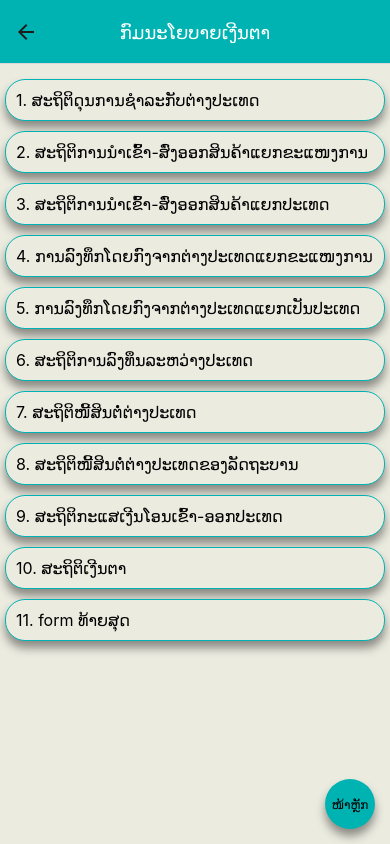
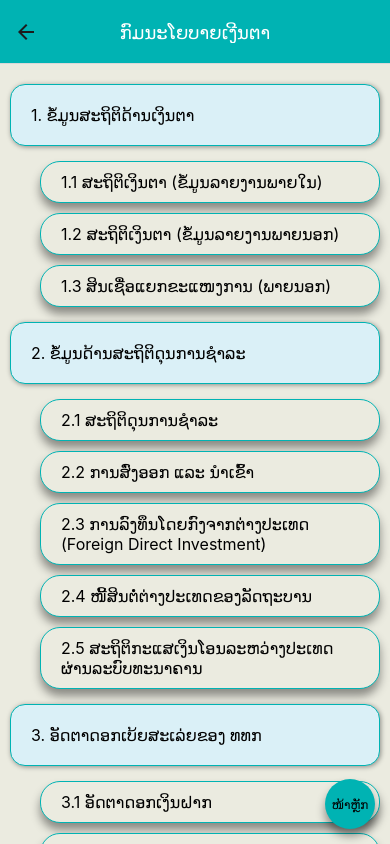
Before and after one commit to kerlorsenglao/bol_report, a React Native app: screen /MPD in a window 390 px wide. Built offline with nearby package versions, Linux system fonts and the light colour scheme.

Commit message:
Toum finish Menu Layout on 14/12/2022 at 18:00

```diff
--- a/src/app/components/GraphComponent.js
+++ b/src/app/components/GraphComponent.js
@@ -1,51 +1,50 @@
-import { StyleSheet, Text, View, Image } from 'react-native'
+import { StyleSheet, Text, View, TouchableOpacity } from 'react-native'
 import React from 'react'
 import { COLORS, SIZES } from '../../constant'
-import graph from '../../assets/images/graph.png'
+import Ionicons from 'react-native-vector-icons/Ionicons'
 
 export default function GraphComponent() {
   return (
-    <View
-        style={{
-            height: 210,
-            // backgroundColor: COLORS.secondary,
-            marginTop:10,
-            marginHorizontal: 2,
-            borderRadius: 10
-        }}
-    >
-        <View
-            style={{
-                justifyContent:'center',
-                alignItems:'center'
-            }}
-        >
-            <Text
-                style={{
-                    color: COLORS.black,
-                    fontSize: SIZES.medium,
-                    fontWeight: 'bold',
-                    marginBottom:2
+    <View style={{height: 210,marginHorizontal: 2,justifyContent:'center'}}>
+        <View style={{flexDirection:'row'}}>
+            {/* ອັດຕາແລກປ່ຽນ */}
+            <TouchableOpacity
+                onPress={()=>{
+                    console.log('Exchange Rate')
                 }}
-            >ເສັ້ນສະແດງອັດຕາແລກປ່ຽນ</Text>
-        </View>
-        <View
-            style={{
-                paddingHorizontal: 2
-            }}
-        >
-            <Image
-                source={graph}
-                style={{
-                    resizeMode:'stretch',
-                    width: '100%',
-                    height: 178,
-                    borderRadius:10
+                style={[{marginLeft:10,marginRight:5},styles.card]}
+            >
+                <Ionicons name='bar-chart-sharp' size={50} color={COLORS.black} />
+                <Text style={{color:COLORS.black,fontSize:SIZES.medium}}>ອັດຕາແລກປ່ຽນ</Text>
+            </TouchableOpacity>
+
+            {/* ອັດຕາເງິນເຟີ້ */}
+            <TouchableOpacity
+                onPress={()=>{
+                    console.log('Inflation')
                 }}
-            />
+                style={[{marginLeft:5,marginRight:10},styles.card]}
+            >
+                <Ionicons name='pulse-sharp' size={50} color={COLORS.black} />
+                <Text style={{color:COLORS.black,fontSize:SIZES.medium}}>ອັດຕາເງິນເຟີ້</Text>
+            </TouchableOpacity>
         </View>
     </View>
   )
 }
 
-const styles = StyleSheet.create({})
+const styles = StyleSheet.create({
+    card:{
+        flex:1,
+        height:180,
+        alignItems:'center',
+        justifyContent:'center',
+        backgroundColor: '#daf0f7',
+        borderRadius:30,
+        shadowOffset: {width: 1, height: 1},
+        shadowColor: '#00b3b377',
+        shadowOpacity: 0.4,
+        shadowRadius: 5,
+        elevation:5
+    }
+})
--- a/src/app/screens/BOD/BODReportScreen.js
+++ b/src/app/screens/BOD/BODReportScreen.js
@@ -1,19 +1,108 @@
-import { StyleSheet, Text, View } from 'react-native'
-import React from 'react'
+import { StyleSheet, Text, View, TouchableOpacity } from 'react-native'
+import React,{useState} from 'react'
 
 import BackInHomeComponent from '../../components/BackInHomeComponent'
+import { ScrollView } from 'react-native-gesture-handler'
+import { COLORS, SIZES } from '../../../constant';
+import * as Animatable from 'react-native-animatable'
 
 export default function BODReportScreen({navigation}) {
-  return (
-    <View
-      style={{
-        flex: 1,
-      }}
-    >
-      <Text>BODReportScreen</Text>
-      <BackInHomeComponent navigation={navigation}/>
-    </View>
-  )
+    const [show1,setShow1] = useState(true)
+    const [show2,setShow2] = useState(true)
+    const [show3,setShow3] = useState(true)
+    const [show4,setShow4] = useState(true)
+    const [show5,setShow5] = useState(true)
+    const [show6,setShow6] = useState(true)
+    return (
+      <View style={{flex:1}}>
+        <ScrollView style={{marginTop: 10}}>
+
+          {/* add by toum 14/12/2022 */}
+
+          <BigMenuComponent
+              bigMenuName="1. ການບໍລິຫານຄັງສຳຮອງເງິນຕາຕ່າງປະເທດ"
+              navigation={navigation}
+              // screenName='BSD'
+              show={show1}
+              setShow={setShow1}
+          />
+
+          <BigMenuComponent
+              bigMenuName="2. ວຽກງານສິນເຊື່ອ"
+              navigation={navigation}
+              // screenName='BSD'
+              show={show2}
+              setShow={setShow2}
+          />
+
+          <BigMenuComponent
+              bigMenuName="3. ວຽກງານຕະຫຼາດເງິນພາຍໃນ"
+              navigation={navigation}
+              // screenName='BSD'
+              show={show3}
+              setShow={setShow3}
+          />
+
+          <BigMenuComponent
+              bigMenuName="4. ວຽກງານບັນຊີ-ບໍລິການ"
+              navigation={navigation}
+              // screenName='BSD'
+              show={show3}
+              setShow={setShow3}
+          />
+
+          <BigMenuComponent
+              bigMenuName="5. ຍອດເງິນຝາກຂອງແຕ່ລະພາກສວ່ນ"
+              navigation={navigation}
+              // screenName='BSD'
+              show={show3}
+              setShow={setShow3}
+          />
+
+          <BigMenuComponent
+              bigMenuName="6. ອັດຕາແລກປ່ຽນສະເລ່ຍຂອງການຊື້-ຂາຍເງິນຕາຕ່າງປະເທດ  (Fx Spot)"
+              navigation={navigation}
+              // screenName='BSD'
+              show={show3}
+              setShow={setShow3}
+          />
+
+        </ScrollView>
+        <BackInHomeComponent navigation={navigation}/>
+      </View>
+    )
 }
 
 const styles = StyleSheet.create({})
+
+const BigMenuComponent = ({bigMenuName,navigation,screenName='',show,setShow}) => {
+  return (
+      <TouchableOpacity
+          style={{
+              backgroundColor: '#daf0f7',
+              paddingHorizontal: 20,
+              paddingVertical:20,
+              margin: 10,
+              borderColor: COLORS.primary,
+              borderWidth:1,
+              borderRadius:15,
+              shadowOffset: {width: 1, height: 1},
+              shadowColor: '#000',
+              shadowOpacity: 0.4,
+              shadowRadius: 5,
+              elevation:7
+          }}
+
+          onPress={()=>{
+              if(screenName==''){
+                  setShow(!show)
+              }else{
+                  navigation.navigate(screenName)
+              }
+
+          }}
+      >
+          <Text style={{color: '#000', fontSize: SIZES.medium}}>{bigMenuName}</Text>
+      </TouchableOpacity>
+  )
+}
--- a/src/app/screens/MPD/MPDReportScreen.js
+++ b/src/app/screens/MPD/MPDReportScreen.js
@@ -1,28 +1,149 @@
 import { StyleSheet, Text, View, TouchableOpacity } from 'react-native'
-import React from 'react'
+import React, { useState } from 'react'
 
 import BackInHomeComponent from '../../components/BackInHomeComponent'
 import { ScrollView } from 'react-native-gesture-handler'
 import { COLORS, SIZES } from '../../../constant';
+import * as Animatable from 'react-native-animatable'
 
 export default function MPDReportScreen({navigation}) {
+    const [show1,setShow1] = useState(true)
+    const [show2,setShow2] = useState(true)
+    const [show3,setShow3] = useState(true)
   return (
-    <View
-      style={{
-        flex:1
-      }}
-    >
-      <ScrollView
-        style={{
-          marginTop: 10
-        }}
-      >
+    <View style={{flex:1}}>
+      <ScrollView style={{marginTop: 10}}>
+
+        {/* add by toum 14/12/2022 */}
+
+        <BigMenuComponent
+            bigMenuName="1. ຂໍ້ມູນສະຖິຕິດ້ານເງິນຕາ"
+            navigation={navigation}
+            // screenName='BSD'
+            show={show1}
+            setShow={setShow1}
+        />
+
+        {
+            // sub menu 1
+            show1 ?
+            <Animatable.View
+                    style={styles.footer}
+                    animation='fadeInDown'
+                    duration={100}
+            >
+                <SubMenuComponent subMenuName="1.1 ສະຖິຕິເງິນຕາ (ຂໍ້ມູນລາຍງານພາຍໃນ)" navigation={navigation} screenName="MPD_BOPQuaterly" />
+                <SubMenuComponent subMenuName="1.2 ສະຖິຕິເງິນຕາ (ຂໍ້ມູນລາຍງານພາຍນອກ)" navigation={navigation} screenName="" />
+                <SubMenuComponent subMenuName="1.3 ສິນເຊື່ອແຍກຂະແໜງການ (ພາຍນອກ)" navigation={navigation} screenName="" />
+
+            </Animatable.View>
+            :
+            null
+        }
+
+        <BigMenuComponent
+            bigMenuName="2. ຂໍ້ມູນດ້ານສະຖິຕິດຸນການຊໍາລະ"
+            navigation={navigation}
+            // screenName='BSD'
+            show={show2}
+            setShow={setShow2}
+        />
+        {
+            // sub menu 2
+            show2 ?
+            <Animatable.View
+                    style={styles.footer}
+                    animation='fadeInDown'
+                    duration={100}
+            >
+                <SubMenuComponent subMenuName="2.1 ສະຖິຕິດຸນການຊໍາລະ" navigation={navigation} screenName="" />
+                <SubMenuComponent subMenuName="2.2 ການສົ່ງອອກ ແລະ ນຳເຂົ້າ" navigation={navigation} screenName="" />
+                <SubMenuComponent subMenuName="2.3 ການລົງທຶນໂດຍກົງຈາກຕ່າງປະເທດ (Foreign Direct Investment)" navigation={navigation} screenName="" />
+                <SubMenuComponent subMenuName="2.4 ໜີ້ສິນຕໍ່ຕ່າງປະເທດຂອງລັດຖະບານ" navigation={navigation} screenName="" />
+                <SubMenuComponent subMenuName="2.5 ສະຖິຕິກະແສເງິນໂອນລະຫວ່າງປະເທດຜ່ານລະບົບທະນາຄານ" navigation={navigation} screenName="" />
+
+            </Animatable.View>
+            :
+            null
+        }
+
+        <BigMenuComponent
+            bigMenuName="3. ອັດຕາດອກເບ້ຍສະເລ່ຍຂອງ ທທກ"
+            navigation={navigation}
+            // screenName='BSD'
+            show={show3}
+            setShow={setShow3}
+        />
+
+        {
+            // sub menu 3
+            show3 ?
+            <Animatable.View
+                    style={styles.footer}
+                    animation='fadeInDown'
+                    duration={100}
+            >
+                <SubMenuComponent subMenuName="3.1 ອັດຕາດອກເງິນຝາກ" navigation={navigation} screenName="" />
+                <SubMenuComponent subMenuName="3.2 ອັດຕາດອກເງິນກູ້" navigation={navigation} screenName="" />
+            </Animatable.View>
+            :
+            null
+        }
+
+      </ScrollView>
+      <BackInHomeComponent navigation={navigation}/>
+    </View>
+  )
+}
+
+const styles = StyleSheet.create({})
+
+const BigMenuComponent = ({bigMenuName,navigation,screenName='',show,setShow}) => {
+    return (
         <TouchableOpacity
-            onPress={()=>navigation.navigate('MPD_BOPQuaterly')}
+            style={{
+                backgroundColor: '#daf0f7',
+                paddingHorizontal: 20,
+                paddingVertical:20,
+                margin: 10,
+                borderColor: COLORS.primary,
+                borderWidth:1,
+                borderRadius:15,
+                shadowOffset: {width: 1, height: 1},
+                shadowColor: '#000',
+                shadowOpacity: 0.4,
+                shadowRadius: 5,
+                elevation:7
+            }}
+
+            onPress={()=>{
+                if(screenName==''){
+                    setShow(!show)
+                }else{
+                    navigation.navigate(screenName)
+                }
+
+            }}
+        >
+            <Text style={{color: '#000', fontSize: SIZES.medium}}>{bigMenuName}</Text>
+        </TouchableOpacity>
+    )
+}
+
+const SubMenuComponent = ({subMenuName,navigation,screenName=''}) => {
+    return (
+        <TouchableOpacity
+            onPress={()=>{
+                if(screenName!=''){
+                    navigation.navigate(screenName)
+                }
+            }}
             style={{
                 backgroundColor: COLORS.gray_ligth,
                 padding: 10,
-                margin: 5,
+                marginVertical: 5,
+                marginLeft:40,
+                marginRight:10,
                 borderColor: COLORS.gray_ligth,
                 borderWidth:1,
                 borderRadius:20,
@@ -38,242 +159,7 @@ export default function MPDReportScreen({navigation}) {
                 elevation: 14,
             }}
             >
-            <Text style={{color: '#000000', fontSize: SIZES.medium,}}>1. ສະຖິຕິດຸນການຊຳລະກັບຕ່າງປະເທດ</Text>
+            <Text style={{color: '#000000', fontSize: SIZES.medium,paddingHorizontal:10}}>{subMenuName}</Text>
         </TouchableOpacity>
-        <TouchableOpacity
-            // onPress={()=>navigation.navigate('BSD')}
-            style={{
-                backgroundColor: COLORS.gray_ligth,
-                padding: 10,
-                margin: 5,
-                borderColor: COLORS.gray_ligth,
-                borderWidth:1,
-                borderRadius:20,
-                borderColor: COLORS.primary,
-                borderWidth: 1,
-                shadowColor: COLORS.black,
-                shadowOffset: {
-                    width: 0,
-                    height: 7,
-                },
-                shadowOpacity: 0.41,
-                shadowRadius: 9.11,
-                elevation: 14,
-            }}
-            >
-            <Text style={{color: '#000000', fontSize: SIZES.medium,}}>2. ສະຖິຕິການນຳເຂົ້າ-ສົ່ງອອກສິນຄ້າແຍກຂະແໜງການ</Text>
-        </TouchableOpacity>
-        <TouchableOpacity
-            // onPress={()=>navigation.navigate('BSD')}
-            style={{
-                backgroundColor: COLORS.gray_ligth,
-                padding: 10,
-                margin: 5,
-                borderColor: COLORS.gray_ligth,
-                borderWidth:1,
-                borderRadius:20,
-                borderColor: COLORS.primary,
-                borderWidth: 1,
-                shadowColor: COLORS.black,
-                shadowOffset: {
-                    width: 0,
-                    height: 7,
-                },
-                shadowOpacity: 0.41,
-                shadowRadius: 9.11,
-                elevation: 14,
-            }}
-            >
-            <Text style={{color: '#000000', fontSize: SIZES.medium,}}>3. ສະຖິຕິການນຳເຂົ້າ-ສົ່ງອອກສິນຄ້າແຍກປະເທດ</Text>
-        </TouchableOpacity>
-        <TouchableOpacity
-            // onPress={()=>navigation.navigate('BSD')}
-            style={{
-                backgroundColor: COLORS.gray_ligth,
-                padding: 10,
-                margin: 5,
-                borderColor: COLORS.gray_ligth,
-                borderWidth:1,
-                borderRadius:20,
-                borderColor: COLORS.primary,
-                borderWidth: 1,
-                shadowColor: COLORS.black,
-                shadowOffset: {
-                    width: 0,
-                    height: 7,
-                },
-                shadowOpacity: 0.41,
-                shadowRadius: 9.11,
-                elevation: 14,
-            }}
-            >
-            <Text style={{color: '#000000', fontSize: SIZES.medium,}}>4. ການລົງທຶກໂດຍກົງຈາກຕ່າງປະເທດແຍກຂະແໜງການ</Text>
-        </TouchableOpacity>
-        <TouchableOpacity
-            // onPress={()=>navigation.navigate('BSD')}
-            style={{
-                backgroundColor: COLORS.gray_ligth,
-                padding: 10,
-                margin: 5,
-                borderColor: COLORS.gray_ligth,
-                borderWidth:1,
-                borderRadius:20,
-                borderColor: COLORS.primary,
-                borderWidth: 1,
-                shadowColor: COLORS.black,
-                shadowOffset: {
-                    width: 0,
-                    height: 7,
-                },
-                shadowOpacity: 0.41,
-                shadowRadius: 9.11,
-                elevation: 14,
-            }}
-            >
-            <Text style={{color: '#000000', fontSize: SIZES.medium,}}>5. ການລົງທຶກໂດຍກົງຈາກຕ່າງປະເທດແຍກເປັນປະເທດ</Text>
-        </TouchableOpacity>
-        <TouchableOpacity
-            // onPress={()=>navigation.navigate('BSD')}
-            style={{
-                backgroundColor: COLORS.gray_ligth,
-                padding: 10,
-                margin: 5,
-                borderColor: COLORS.gray_ligth,
-                borderWidth:1,
-                borderRadius:20,
-                borderColor: COLORS.primary,
-                borderWidth: 1,
-                shadowColor: COLORS.black,
-                shadowOffset: {
-                    width: 0,
-                    height: 7,
-                },
-                shadowOpacity: 0.41,
-                shadowRadius: 9.11,
-                elevation: 14,
-            }}
-            >
-            <Text style={{color: '#000000', fontSize: SIZES.medium,}}>6. ສະຖິຕິການລົງທຶນລະຫວ່າງປະເທດ</Text>
-        </TouchableOpacity>
-        <TouchableOpacity
-            // onPress={()=>navigation.navigate('BSD')}
-            style={{
-                backgroundColor: COLORS.gray_ligth,
-                padding: 10,
-                margin: 5,
-                borderColor: COLORS.gray_ligth,
-                borderWidth:1,
-                borderRadius:20,
-                borderColor: COLORS.primary,
-                borderWidth: 1,
-                shadowColor: COLORS.black,
-                shadowOffset: {
-                    width: 0,
-                    height: 7,
-                },
-                shadowOpacity: 0.41,
-                shadowRadius: 9.11,
-                elevation: 14,
-            }}
-            >
-            <Text style={{color: '#000000', fontSize: SIZES.medium,}}>7. ສະຖິຕິໜີ້ສິນຕໍ່ຕ່າງປະເທດ</Text>
-        </TouchableOpacity>
-        <TouchableOpacity
-            // onPress={()=>navigation.navigate('BSD')}
-            style={{
-                backgroundColor: COLORS.gray_ligth,
-                padding: 10,
-                margin: 5,
-                borderColor: COLORS.gray_ligth,
-                borderWidth:1,
-                borderRadius:20,
-                borderColor: COLORS.primary,
-                borderWidth: 1,
-                shadowColor: COLORS.black,
-                shadowOffset: {
-                    width: 0,
-                    height: 7,
-                },
-                shadowOpacity: 0.41,
-                shadowRadius: 9.11,
-                elevation: 14,
-            }}
-            >
-            <Text style={{color: '#000000', fontSize: SIZES.medium,}}>8. ສະຖິຕິໜີ້ສິນຕໍ່ຕ່າງປະເທດຂອງລັດຖະບານ</Text>
-        </TouchableOpacity>
-        <TouchableOpacity
-            // onPress={()=>navigation.navigate('BSD')}
-            style={{
-                backgroundColor: COLORS.gray_ligth,
-                padding: 10,
-                margin: 5,
-                borderColor: COLORS.gray_ligth,
-                borderWidth:1,
-                borderRadius:20,
-                borderColor: COLORS.primary,
-                borderWidth: 1,
-                shadowColor: COLORS.black,
-                shadowOffset: {
-                    width: 0,
-                    height: 7,
-                },
-                shadowOpacity: 0.41,
-                shadowRadius: 9.11,
-                elevation: 14,
-            }}
-            >
-            <Text style={{color: '#000000', fontSize: SIZES.medium,}}>9. ສະຖິຕິກະແສເງີນໂອນເຂົ້າ-ອອກປະເທດ</Text>
-        </TouchableOpacity>
-        <TouchableOpacity
-            onPress={()=>navigation.navigate('Monestatistic')}
-            style={{
-                backgroundColor: COLORS.gray_ligth,
-                padding: 10,
-                margin: 5,
-                borderColor: COLORS.gray_ligth,
-                borderWidth:1,
-                borderRadius:20,
-                borderColor: COLORS.primary,
-                borderWidth: 1,
-                shadowColor: COLORS.black,
-                shadowOffset: {
-                    width: 0,
-                    height: 7,
-                },
-                shadowOpacity: 0.41,
-                shadowRadius: 9.11,
-                elevation: 14,
-            }}
-            >
-            <Text style={{color: '#000000', fontSize: SIZES.medium,}}>10. ສະຖິຕິເງີນຕາ</Text>
-        </TouchableOpacity>
-        <TouchableOpacity
-            // onPress={()=>navigation.navigate('BSD')}
-            style={{
-                backgroundColor: COLORS.gray_ligth,
-                padding: 10,
-                margin: 5,
-                borderColor: COLORS.gray_ligth,
-                borderWidth:1,
-                borderRadius:20,
-                borderColor: COLORS.primary,
-                borderWidth: 1,
-                shadowColor: COLORS.black,
-                shadowOffset: {
-                    width: 0,
-                    height: 7,
-                },
-                shadowOpacity: 0.41,
-                shadowRadius: 9.11,
-                elevation: 14,
-            }}
-            >
-            <Text style={{color: '#000000', fontSize: SIZES.medium,}}>11. form ທ້າຍສຸດ</Text>
-        </TouchableOpacity>
-      </ScrollView>
-      <BackInHomeComponent navigation={navigation}/>
-    </View>
-  )
+    )
 }
-
-const styles = StyleSheet.create({})
```
Also changed, not shown: src/app/components/DepartmentItem.js (+27 -6 lines), src/app/screens/InHomeScreen.js (+14 -4 lines).
